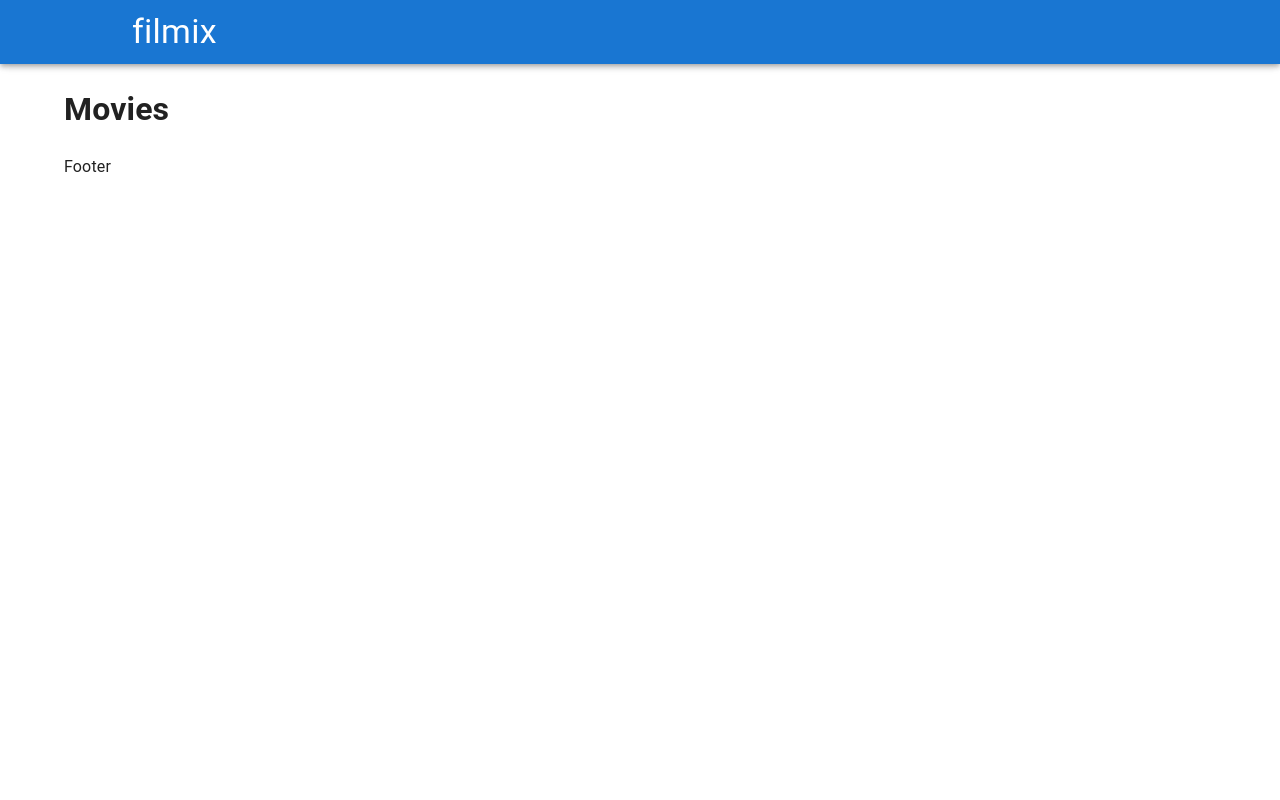
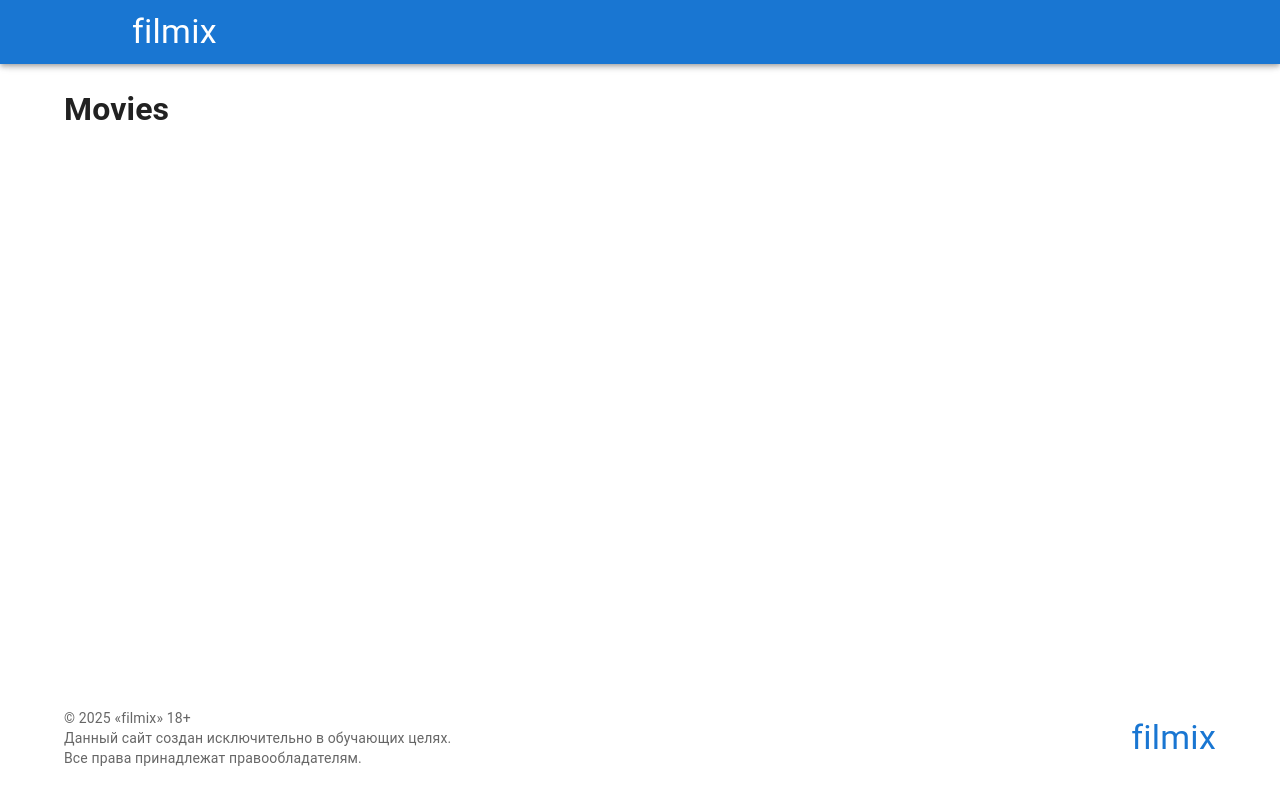
Before and after one commit to blesswrld/filmix-react, a React (Create React App) app: page / in a window 1280 px wide. Built offline with nearby package versions, Linux system fonts and the light colour scheme; some icons are missing.

Commit message:
create footer

```diff
--- a/src/components/Layout.jsx
+++ b/src/components/Layout.jsx
@@ -7,7 +7,14 @@ import Footer from "./UI/Footer";
 
 export default function Layout() {
     return (
-        <Container fixed>
+        <Container
+            fixed
+            sx={{
+                display: "flex",
+                flexDirection: "column",
+                minHeight: "100vh",
+            }}
+        >
             {/* <Box sx={{ p: 4 }} /> */}
             <Navbar />
             <Outlet />
--- a/src/components/UI/Footer/Footer.jsx
+++ b/src/components/UI/Footer/Footer.jsx
@@ -1,5 +1,30 @@
+import { Stack, Typography } from "@mui/material";
 import React from "react";
 
 export default function Footer() {
-    return <div>Footer</div>;
+    return (
+        <Stack
+            component="footer"
+            sx={{
+                paddingTop: 4,
+                paddingBottom: 4,
+                flexDirection: { sm: "row" },
+                justifyContent: { sm: "space-between" },
+                alignItems: { sm: "center" },
+                marginTop: "auto",
+            }}
+        >
+            <Typography variant="body2" color="text.secondary">
+                &copy; {new Date().getFullYear()} &laquo;filmix&raquo; 18+{" "}
+                <br />
+                Данный сайт создан исключительно в обучающих целях.
+                <br />
+                Все права принадлежат правообладателям.
+            </Typography>
+
+            <Typography variant="h4" color="primary.main">
+                filmix
+            </Typography>
+        </Stack>
+    );
 }
```
